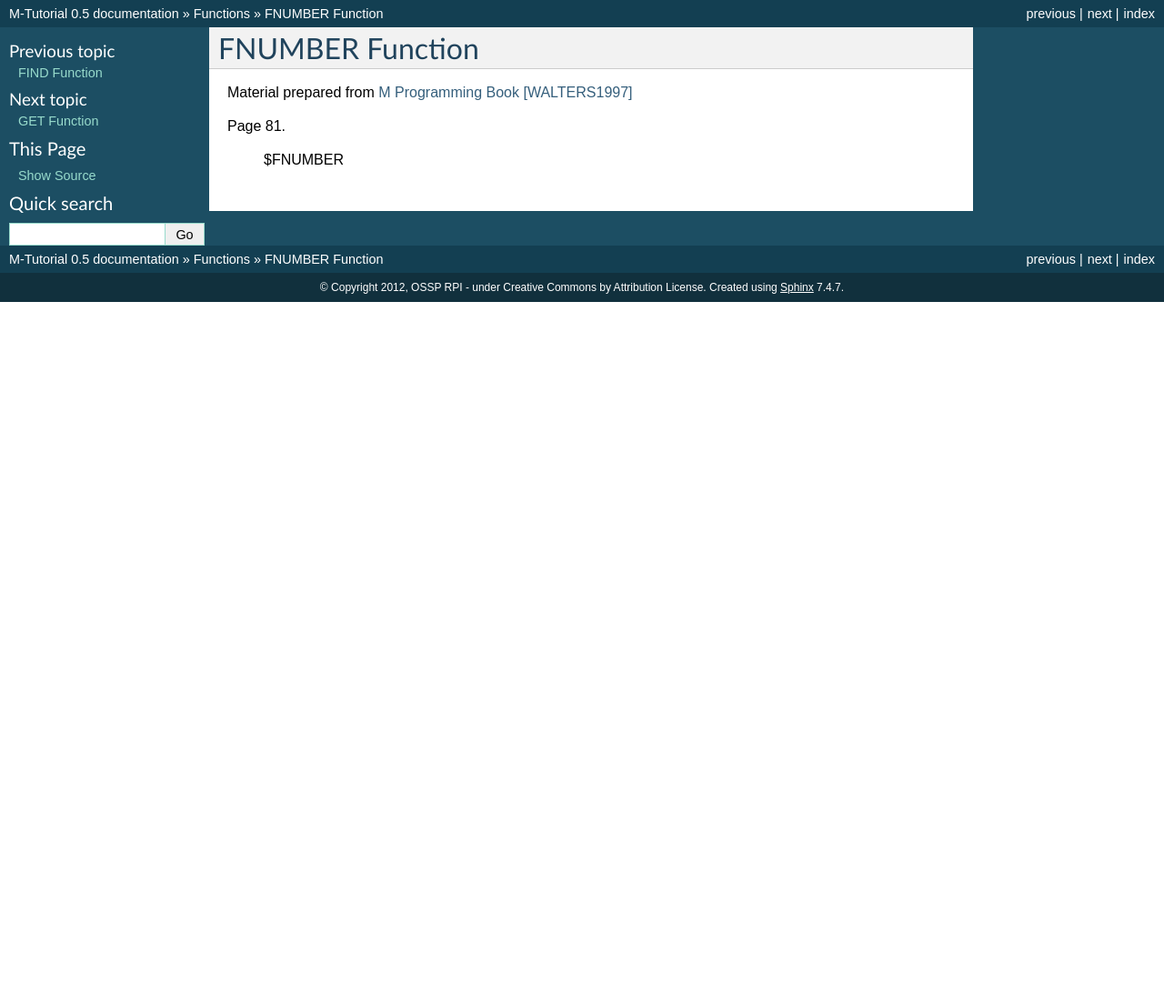
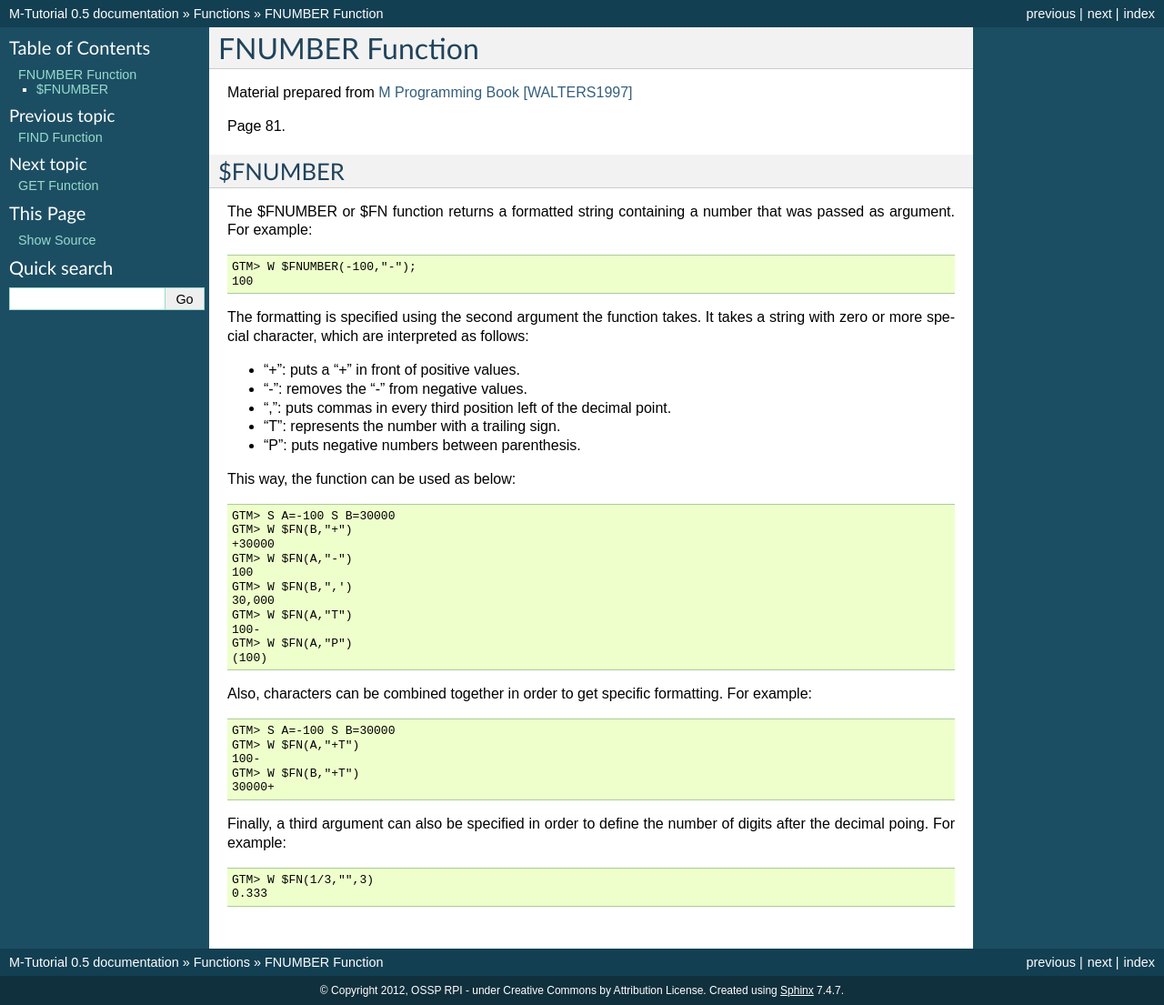
Before and after one commit to luisibanez/M-Tutorial, a Sphinx documentation site: the page built from source/FNUMBER_Function.rst, in a window 1280 px wide. Shown: the whole page at 91% size. Built offline with Sphinx 7.4.7, drawn with Linux system fonts in a browser that asks for light colours; before the commit the page ends 900 px from its top, so only the background shows below that.

Commit message:
added SELECT and FNUMBER function descriptions

```diff
--- a/source/FNUMBER_Function.rst
+++ b/source/FNUMBER_Function.rst
@@ -7,7 +7,47 @@ Material prepared from `M Programming Book`_ [WALTERS1997]_
 Page 81.
 
 
-    $FNUMBER
+$FNUMBER
+========
 
+The $FNUMBER or $FN function returns a formatted string containing a number that was passed as argument. For example::
+
+	GTM> W $FNUMBER(-100,"-");
+	100
+
+The formatting is specified using the second argument the function takes. It takes a string with zero or more special character, which are interpreted as follows:
+
+* "+": puts a "+" in front of positive values.
+* "-": removes the "-" from negative values.
+* ",": puts commas in every third position left of the decimal point.
+* "T": represents the number with a trailing sign.
+* "P": puts negative numbers between parenthesis.
+
+This way, the function can be used as below::
+
+	GTM> S A=-100 S B=30000
+	GTM> W $FN(B,"+")
+	+30000
+	GTM> W $FN(A,"-")
+	100
+	GTM> W $FN(B,",')
+	30,000
+	GTM> W $FN(A,"T")
+	100-
+	GTM> W $FN(A,"P")
+	(100)
+
+Also, characters can be combined together in order to get specific formatting. For example::
+
+	GTM> S A=-100 S B=30000
+	GTM> W $FN(A,"+T")
+	100-
+	GTM> W $FN(B,"+T")
+	30000+
+
+Finally, a third argument can also be specified in order to define the number of digits after the decimal poing. For example::
+
+	GTM> W $FN(1/3,"",3)
+        0.333
 
 .. _M Programming book: http://books.google.com/books?id=jo8_Mtmp30kC&printsec=frontcover&dq=M+Programming&hl=en&sa=X&ei=2mktT--GHajw0gHnkKWUCw&ved=0CDIQ6AEwAA#v=onepage&q=M%20Programming&f=false
```
Also changed, not shown: source/SELECT_Function.rst (+21 -1 lines).
